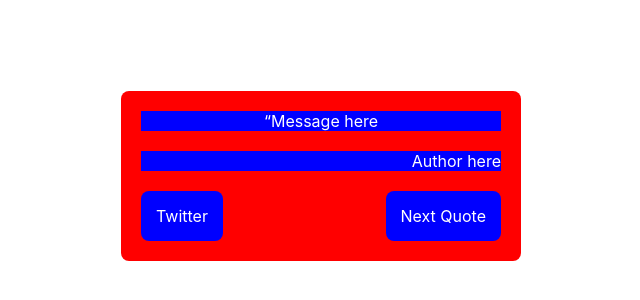
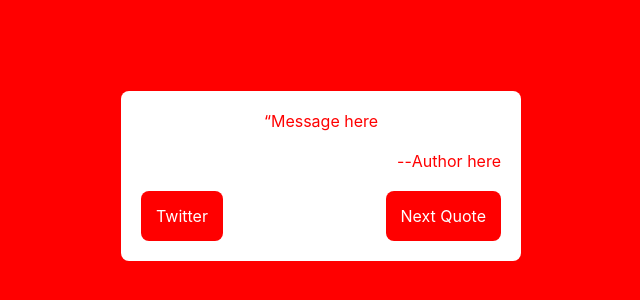
Before and after one commit to ienablemuch/fcc-quote-generator, a React (Create React App) app: page / in a window 1280 px wide. Shown: the part 224-524 px from the top of the page, without its empty margins (319-959 px from the left). Built offline with nearby package versions, Linux system fonts and the light colour scheme.

Commit message:
corrected color

```diff
--- a/src/index.css
+++ b/src/index.css
@@ -1,8 +1,8 @@
 :root {
     --padding: 15px;
     --margin: 20px;
-    --background-color: blue;
-    --color: white;
+    --theme: red;
+    --background-color: white;
 }
 
 html {
@@ -40,11 +40,13 @@ code {
     display: flex;
     justify-content: center;
     align-items: center;
+
+    background-color: var(--theme);
 }
 
 .quote {
     width: 400px;
-    background-color: red;
+    background-color: var(--background-color);
 
     border-radius: 8px;
 }
@@ -53,7 +55,7 @@ code {
     margin: var(--margin);
     text-align: center;
     background-color: var(--background-color);
-    color: var(--color);
+    color: var(--theme);
 }
 
 .author {
@@ -61,7 +63,11 @@ code {
     display: flex;
     justify-content: flex-end;
     background-color: var(--background-color);
-    color: var(--color);
+    color: var(--theme);
+}
+
+.author::before {
+    content: "-- ";
 }
 
 .message::before {
@@ -75,8 +81,8 @@ code {
 }
 
 .button {
-    background-color: var(--background-color);
+    background-color: var(--theme);
     border-radius: 8px;
-    color: var(--color);
+    color: var(--background-color);
     padding: var(--padding);
 }
```
